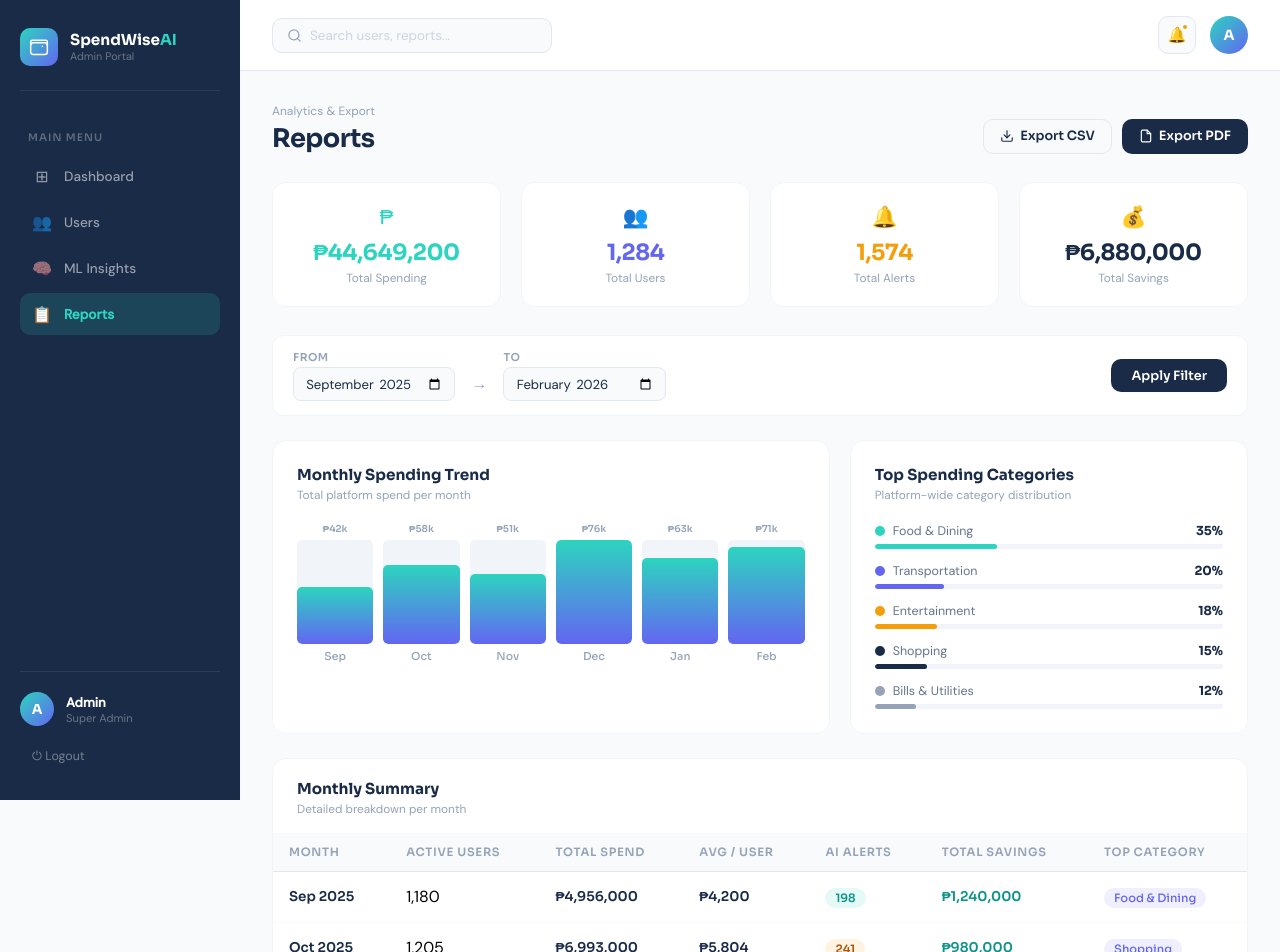
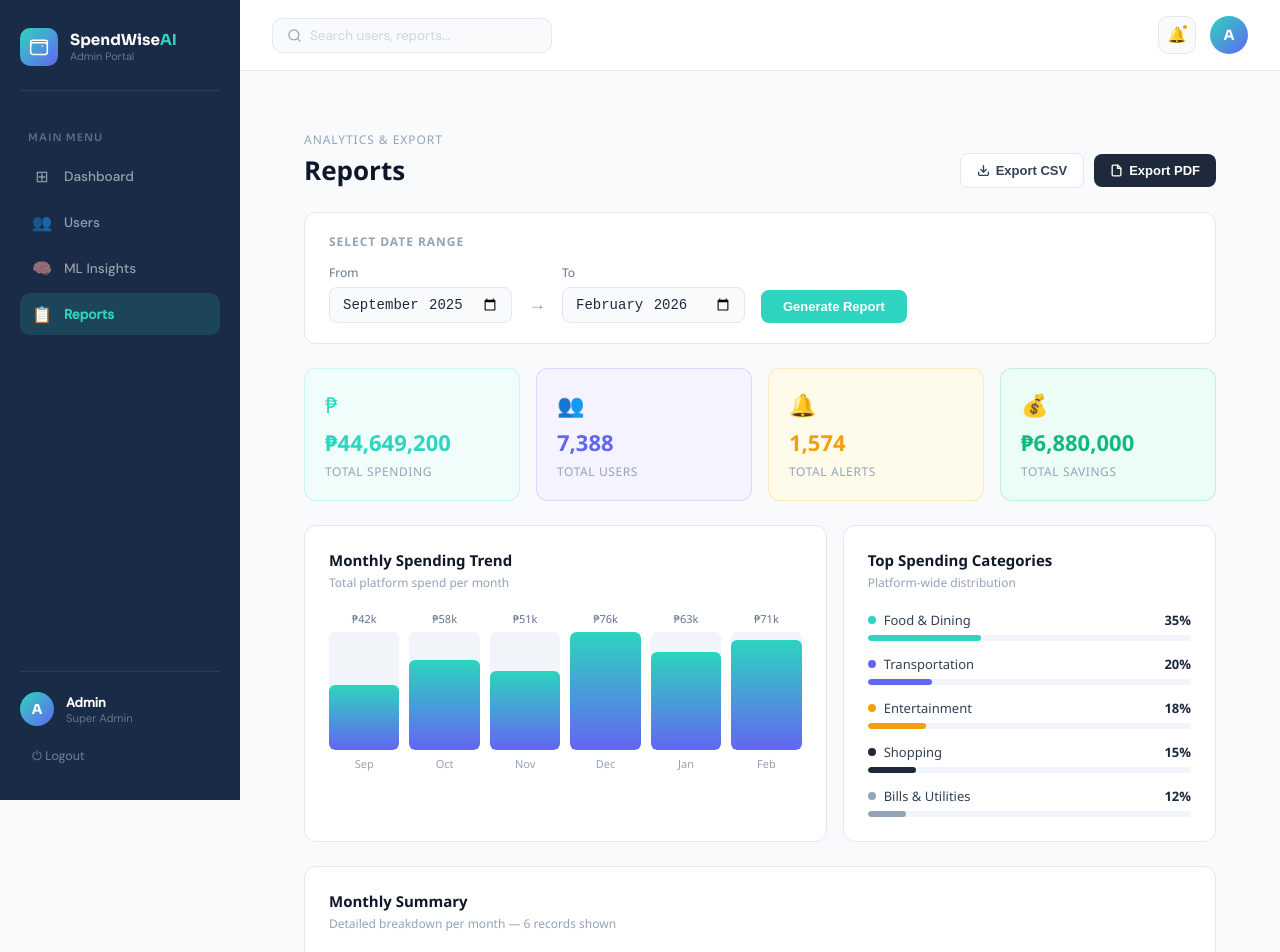
Before and after one commit to swtiekk/spendwise-ai-admin, a React (Vite) app: page /reports in a window 1280 px wide. Shown: the top 952 px of the page. Built offline with nearby package versions, Linux system fonts and the light colour scheme.

Commit message:
Added generate report button and date filter

```diff
--- a/package.json
+++ b/package.json
@@ -10,6 +10,8 @@
     "preview": "vite preview"
   },
   "dependencies": {
+    "jspdf": "^4.2.0",
+    "jspdf-autotable": "^5.0.7",
     "react": "^19.2.0",
     "react-dom": "^19.2.0",
     "react-router-dom": "^7.13.0"
--- a/src/pages/Reports.jsx
+++ b/src/pages/Reports.jsx
@@ -2,184 +2,347 @@ import { useState } from "react";
 import AdminLayout from "../components/layout/AdminLayout";
 import { mockMonthlySummary, mockSpendingData } from "../data/mockData";
 import "../styles/reports.css";
+import jsPDF from "jspdf";
+import autoTable from "jspdf-autotable";
+
+const MONTH_MAP = {
+  "Sep": "2025-09",
+  "Oct": "2025-10",
+  "Nov": "2025-11",
+  "Dec": "2025-12",
+  "Jan": "2026-01",
+  "Feb": "2026-02",
+};
 
 function Reports() {
   const [dateFrom, setDateFrom] = useState("2025-09");
   const [dateTo,   setDateTo]   = useState("2026-02");
   const [exported, setExported] = useState(false);
+  const [exportMsg, setExportMsg] = useState("");
+  const [filteredData, setFilteredData] = useState(mockMonthlySummary);
+  const [filteredChart, setFilteredChart] = useState(mockSpendingData);
+  const [hasGenerated, setHasGenerated] = useState(false);
 
-  // Filter summary by date range
-  const monthOrder = mockMonthlySummary.map((r) => r.month);
-  const filtered = mockMonthlySummary.filter((r) => {
-    const idx = monthOrder.indexOf(r.month);
-    const fromIdx = monthOrder.findIndex((m) => m.includes(dateFrom.split("-")[0]) && m.includes(
-      new Date(dateFrom + "-01").toLocaleString("en-US", { month: "short" })
-    ));
-    return true; // show all for demo
+  const generateReport = () => {
+    const from = dateFrom;
+    const to   = dateTo;
+
+    const resultTable = mockMonthlySummary.filter((row) => {
+      const d = new Date(row.month);
+      const key = `${d.getFullYear()}-${String(d.getMonth() + 1).padStart(2, "0")}`;
+      return key >= from && key <= to;
     });
+    setFilteredData(resultTable.length > 0 ? resultTable : mockMonthlySummary);
 
-  // Summary totals
-  const totalSpend   = "₱44,649,200";
-  const totalUsers   = 1284;
-  const totalAlerts  = 1574;
-  const totalSavings = "₱6,880,000";
-
-  const handleExport = (type) => {
-    setExported(true);
-    setTimeout(() => setExported(false), 2500);
+    const resultChart = mockSpendingData.filter((d) => {
+      const key = MONTH_MAP[d.month];
+      if (!key) return false;
+      return key >= from && key <= to;
+    });
+    setFilteredChart(resultChart.length > 0 ? resultChart : mockSpendingData);
+    setHasGenerated(true);
   };
 
-  const maxSpend = Math.max(...mockSpendingData.map((d) => d.amount));
+  const totalSpendNum = filteredData.reduce((sum, r) => {
+    const num = parseFloat(String(r.totalSpend).replace(/[^0-9.]/g, ""));
+    return sum + (isNaN(num) ? 0 : num);
+  }, 0);
+  const totalUsers      = filteredData.reduce((sum, r) => sum + (r.users  || 0), 0);
+  const totalAlerts     = filteredData.reduce((sum, r) => sum + (r.alerts || 0), 0);
+  const totalSavingsNum = filteredData.reduce((sum, r) => {
+    const num = parseFloat(String(r.savings).replace(/[^0-9.]/g, ""));
+    return sum + (isNaN(num) ? 0 : num);
+  }, 0);
+
+  const handleExportCSV = () => {
+    const headers = ["Month","Active Users","Total Spend","Avg / User","AI Alerts","Total Savings","Top Category"];
+    const rows = filteredData.map((r) => [r.month,r.users,r.totalSpend,r.avgSpend,r.alerts,r.savings,r.topCategory]);
+    const csv = [headers,...rows].map((row) => row.map((c) => `"${String(c).replace(/"/g,'""')}"`).join(",")).join("\n");
+    const blob = new Blob([csv],{type:"text/csv;charset=utf-8;"});
+    const url  = URL.createObjectURL(blob);
+    const link = document.createElement("a");
+    link.href=url; link.download=`SpendWise_Report_${dateFrom}_to_${dateTo}.csv`;
+    document.body.appendChild(link); link.click(); document.body.removeChild(link);
+    URL.revokeObjectURL(url);
+    setExportMsg("✓ CSV downloaded!"); setExported(true); setTimeout(()=>setExported(false),2500);
+  };
+
+  const handleExportPDF = () => {
+    const doc = new jsPDF({orientation:"landscape",unit:"pt",format:"a4"});
+    doc.setFontSize(18); doc.setTextColor(15,23,42);
+    doc.text("SpendWise AI - Monthly Report",40,40);
+    doc.setFontSize(10); doc.setTextColor(100,116,139);
+    doc.text("Analytics & Export",40,58);
+    doc.text(`Period: ${dateFrom}  ->  ${dateTo}`,40,72);
+    const kpis=[
+      {label:"TOTAL SPENDING",value:"P"+totalSpendNum.toLocaleString()},
+      {label:"TOTAL USERS",value:totalUsers.toLocaleString()},
+      {label:"TOTAL ALERTS",value:totalAlerts.toLocaleString()},
+      {label:"TOTAL SAVINGS",value:"P"+totalSavingsNum.toLocaleString()},
+    ];
+    const boxW=170,boxH=48,startX=40,startY=88,gap=12;
+    kpis.forEach((k,i)=>{
+      const x=startX+i*(boxW+gap);
+      doc.setDrawColor(226,232,240); doc.setFillColor(248,250,252);
+      doc.roundedRect(x,startY,boxW,boxH,4,4,"FD");
+      doc.setFontSize(8); doc.setTextColor(148,163,184); doc.text(k.label,x+12,startY+16);
+      doc.setFontSize(16); doc.setTextColor(15,23,42); doc.text(k.value,x+12,startY+36);
+    });
+    doc.setFontSize(12); doc.setTextColor(15,23,42); doc.text("Monthly Summary Breakdown",40,158);
+    autoTable(doc,{
+      startY:166,
+      head:[["Month","Active Users","Total Spend","Avg / User","AI Alerts","Total Savings","Top Category"]],
+      body:filteredData.map((r)=>[r.month,r.users.toLocaleString(),r.totalSpend,r.avgSpend,r.alerts,r.savings,r.topCategory]),
+      headStyles:{fillColor:[241,245,249],textColor:[71,85,105],fontSize:9,fontStyle:"bold"},
+      bodyStyles:{fontSize:10,textColor:[30,41,59]},
+      alternateRowStyles:{fillColor:[248,250,252]},
+      styles:{cellPadding:8},margin:{left:40,right:40},
+    });
+    const pageH=doc.internal.pageSize.getHeight();
+    doc.setFontSize(9); doc.setTextColor(148,163,184);
+    doc.text(`Generated by SpendWise AI Admin Panel  •  ${new Date().toLocaleDateString("en-PH",{year:"numeric",month:"long",day:"numeric"})}`,40,pageH-20);
+    doc.save(`SpendWise_Report_${dateFrom}_to_${dateTo}.pdf`);
+    setExportMsg("✓ PDF downloaded!"); setExported(true); setTimeout(()=>setExported(false),2500);
+  };
+
+  const maxSpend = Math.max(...filteredChart.map((d) => d.amount));
+  const categories = [
+    {label:"Food & Dining",pct:35,color:"#2DD4BF"},
+    {label:"Transportation",pct:20,color:"#6366F1"},
+    {label:"Entertainment",pct:18,color:"#F59E0B"},
+    {label:"Shopping",pct:15,color:"#1e293b"},
+    {label:"Bills & Utilities",pct:12,color:"#94a3b8"},
+  ];
 
   return (
     <AdminLayout>
-      <section className="rp-header">
+      <div style={styles.page}>
+
+        {/* ── Page Header ── */}
+        <div style={styles.pageHeader}>
           <div>
-          <p className="rp-header-sub">Analytics & Export</p>
-          <h2 className="rp-header-title">Reports</h2>
+            <p style={styles.pageEyebrow}>Analytics & Export</p>
+            <h2 style={styles.pageTitle}>Reports</h2>
           </div>
-        <div className="rp-export-group">
-          {exported && <span className="rp-export-toast">✓ Exported successfully!</span>}
-          <button className="rp-export-btn rp-export-btn--csv" onClick={() => handleExport("csv")}>
-            <svg width="14" height="14" viewBox="0 0 24 24" fill="none" stroke="currentColor" strokeWidth="2" strokeLinecap="round" strokeLinejoin="round">
-              <path d="M21 15v4a2 2 0 0 1-2 2H5a2 2 0 0 1-2-2v-4"/><polyline points="7 10 12 15 17 10"/><line x1="12" y1="15" x2="12" y2="3"/>
-            </svg>
-            Export CSV
+          <div style={styles.exportRow}>
+            {exported && <span style={styles.toast}>{exportMsg}</span>}
+            <button style={{...styles.btn, ...styles.btnOutline}} onClick={handleExportCSV}>
+              <DownloadIcon /> Export CSV
             </button>
-          <button className="rp-export-btn rp-export-btn--pdf" onClick={() => handleExport("pdf")}>
-            <svg width="14" height="14" viewBox="0 0 24 24" fill="none" stroke="currentColor" strokeWidth="2" strokeLinecap="round" strokeLinejoin="round">
-              <path d="M14 2H6a2 2 0 0 0-2 2v16a2 2 0 0 0 2 2h12a2 2 0 0 0 2-2V8z"/><polyline points="14 2 14 8 20 8"/>
-            </svg>
-            Export PDF
+            <button style={{...styles.btn, ...styles.btnDark}} onClick={handleExportPDF}>
+              <FileIcon /> Export PDF
             </button>
           </div>
-      </section>
+        </div>
 
-      {/* Summary KPI row */}
-      <div className="rp-kpi-row">
+        {/* ── Filter Bar ── */}
+        <div style={styles.filterCard}>
+          <p style={styles.filterLabel}>Select Date Range</p>
+          <div style={styles.filterRow}>
+            <div style={styles.filterGroup}>
+              <label style={styles.inputLabel}>From</label>
+              <input type="month" value={dateFrom} onChange={(e)=>setDateFrom(e.target.value)} style={styles.input}/>
+            </div>
+            <span style={styles.arrow}>→</span>
+            <div style={styles.filterGroup}>
+              <label style={styles.inputLabel}>To</label>
+              <input type="month" value={dateTo} onChange={(e)=>setDateTo(e.target.value)} style={styles.input}/>
+            </div>
+            <button style={{...styles.btn, ...styles.btnPrimary}} onClick={generateReport}>
+              Generate Report
+            </button>
+          </div>
+          {hasGenerated && (
+            <p style={styles.filterHint}>
+              ✓ Showing data from <strong>{dateFrom}</strong> to <strong>{dateTo}</strong>
+            </p>
+          )}
+        </div>
+
+        {/* ── KPI Cards ── */}
+        <div style={styles.kpiGrid}>
           {[
-          { label: "Total Spending",  value: totalSpend,              color: "#2DD4BF", icon: "₱" },
-          { label: "Total Users",     value: totalUsers.toLocaleString(), color: "#6366F1", icon: "👥" },
-          { label: "Total Alerts",    value: totalAlerts.toLocaleString(),color: "#F59E0B", icon: "🔔" },
-          { label: "Total Savings",   value: totalSavings,            color: "#1A2B47", icon: "💰" },
-        ].map((k, i) => (
-          <div className="rp-kpi-card" key={k.label} style={{ animationDelay: `${i * 0.07}s` }}>
-            <div className="rp-kpi-icon" style={{ color: k.color }}>{k.icon}</div>
-            <p className="rp-kpi-value" style={{ color: k.color }}>{k.value}</p>
-            <p className="rp-kpi-label">{k.label}</p>
+            {label:"Total Spending", value:"₱"+totalSpendNum.toLocaleString(), icon:"₱", color:"#2DD4BF", bg:"#f0fdfb"},
+            {label:"Total Users",    value:totalUsers.toLocaleString(),         icon:"👥", color:"#6366F1", bg:"#f5f3ff"},
+            {label:"Total Alerts",   value:totalAlerts.toLocaleString(),        icon:"🔔", color:"#F59E0B", bg:"#fffbeb"},
+            {label:"Total Savings",  value:"₱"+totalSavingsNum.toLocaleString(),icon:"💰", color:"#10b981", bg:"#ecfdf5"},
+          ].map((k)=>(
+            <div key={k.label} style={{...styles.kpiCard, background: k.bg, borderColor: k.color+"33"}}>
+              <div style={{...styles.kpiIconBox, color: k.color}}>{k.icon}</div>
+              <p style={{...styles.kpiValue, color: k.color}}>{k.value}</p>
+              <p style={styles.kpiLabel}>{k.label}</p>
             </div>
           ))}
         </div>
 
-      {/* Date Filter */}
-      <div className="rp-filter-bar">
-        <div className="rp-filter-group">
-          <label>From</label>
-          <input type="month" value={dateFrom} onChange={(e) => setDateFrom(e.target.value)} />
+        {/* ── Charts Row ── */}
+        <div style={styles.chartsRow}>
+
+          {/* Bar Chart */}
+          <div style={styles.card}>
+            <div style={styles.cardHeader}>
+              <h3 style={styles.cardTitle}>Monthly Spending Trend</h3>
+              <p style={styles.cardSub}>Total platform spend per month</p>
             </div>
-        <div className="rp-filter-divider">→</div>
-        <div className="rp-filter-group">
-          <label>To</label>
-          <input type="month" value={dateTo} onChange={(e) => setDateTo(e.target.value)} />
+            <div style={styles.barChart}>
+              {filteredChart.map((d,i)=>(
+                <div key={d.month} style={styles.barCol}>
+                  <span style={styles.barVal}>₱{(d.amount/1000).toFixed(0)}k</span>
+                  <div style={styles.barTrack}>
+                    <div style={{
+                      ...styles.barFill,
+                      height:`${(d.amount/maxSpend)*100}%`,
+                      animationDelay:`${i*0.08}s`
+                    }}/>
                   </div>
-        <button className="rp-filter-apply">Apply Filter</button>
-      </div>
-
-      {/* Chart + Table row */}
-      <div className="rp-content-grid">
-
-        {/* Trend Chart */}
-        <div className="rp-chart-box">
-          <div className="rp-chart-header">
-            <h3 className="rp-chart-title">Monthly Spending Trend</h3>
-            <p className="rp-chart-sub">Total platform spend per month</p>
-          </div>
-          <div className="rp-trend-chart">
-            {mockSpendingData.map((d, i) => (
-              <div key={d.month} className="rp-trend-col" style={{ animationDelay: `${i * 0.07}s` }}>
-                <span className="rp-trend-val">₱{(d.amount / 1000).toFixed(0)}k</span>
-                <div className="rp-trend-track">
-                  <div
-                    className="rp-trend-fill"
-                    style={{ height: `${(d.amount / maxSpend) * 100}%` }}
-                  />
-                </div>
-                <span className="rp-trend-label">{d.month}</span>
+                  <span style={styles.barLabel}>{d.month}</span>
                 </div>
               ))}
             </div>
           </div>
 
-        {/* Top categories summary */}
-        <div className="rp-chart-box">
-          <div className="rp-chart-header">
-            <h3 className="rp-chart-title">Top Spending Categories</h3>
-            <p className="rp-chart-sub">Platform-wide category distribution</p>
+          {/* Category Chart */}
+          <div style={styles.card}>
+            <div style={styles.cardHeader}>
+              <h3 style={styles.cardTitle}>Top Spending Categories</h3>
+              <p style={styles.cardSub}>Platform-wide distribution</p>
             </div>
-          <ul className="rp-cat-list">
-            {[
-              { label: "Food & Dining",     pct: 35, color: "#2DD4BF" },
-              { label: "Transportation",    pct: 20, color: "#6366F1" },
-              { label: "Entertainment",     pct: 18, color: "#F59E0B" },
-              { label: "Shopping",          pct: 15, color: "#1A2B47" },
-              { label: "Bills & Utilities", pct: 12, color: "#94a3b8" },
-            ].map((c) => (
-              <li key={c.label} className="rp-cat-item">
-                <div className="rp-cat-label-row">
-                  <span className="rp-cat-dot" style={{ background: c.color }} />
-                  <span className="rp-cat-name">{c.label}</span>
-                  <span className="rp-cat-pct">{c.pct}%</span>
+            <div style={styles.catList}>
+              {categories.map((c)=>(
+                <div key={c.label} style={styles.catItem}>
+                  <div style={styles.catRow}>
+                    <div style={{display:"flex",alignItems:"center",gap:8}}>
+                      <span style={{...styles.catDot, background:c.color}}/>
+                      <span style={styles.catName}>{c.label}</span>
                     </div>
-                <div className="rp-cat-bar">
-                  <div style={{ width: `${c.pct}%`, background: c.color }} className="rp-cat-bar-fill" />
+                    <span style={styles.catPct}>{c.pct}%</span>
                   </div>
-              </li>
+                  <div style={styles.catTrack}>
+                    <div style={{...styles.catFill, width:`${c.pct}%`, background:c.color}}/>
+                  </div>
+                </div>
               ))}
-          </ul>
+            </div>
           </div>
         </div>
 
-      {/* Monthly Summary Table */}
-      <div className="rp-table-wrap">
-        <div className="rp-table-header">
+        {/* ── Table ── */}
+        <div style={styles.card}>
+          <div style={styles.cardHeader}>
             <div>
-            <h3 className="rp-chart-title">Monthly Summary</h3>
-            <p className="rp-chart-sub">Detailed breakdown per month</p>
+              <h3 style={styles.cardTitle}>Monthly Summary</h3>
+              <p style={styles.cardSub}>Detailed breakdown per month — {filteredData.length} record{filteredData.length !== 1 ? "s" : ""} shown</p>
             </div>
           </div>
-        <table className="rp-table">
+          <div style={{overflowX:"auto"}}>
+            <table style={styles.table}>
               <thead>
                 <tr>
-              <th>Month</th>
-              <th>Active Users</th>
-              <th>Total Spend</th>
-              <th>Avg / User</th>
-              <th>AI Alerts</th>
-              <th>Total Savings</th>
-              <th>Top Category</th>
+                  {["Month","Active Users","Total Spend","Avg / User","AI Alerts","Total Savings","Top Category"].map((h)=>(
+                    <th key={h} style={styles.th}>{h}</th>
+                  ))}
                 </tr>
               </thead>
               <tbody>
-            {filtered.map((row, i) => (
-              <tr key={row.month} className="rp-table-row" style={{ animationDelay: `${i * 0.05}s` }}>
-                <td className="rp-month-cell">{row.month}</td>
-                <td>{row.users.toLocaleString()}</td>
-                <td className="rp-num">{row.totalSpend}</td>
-                <td className="rp-num">{row.avgSpend}</td>
-                <td>
-                  <span className={`rp-alert-badge ${row.alerts > 290 ? "rp-alert-badge--high" : row.alerts > 220 ? "rp-alert-badge--mid" : "rp-alert-badge--low"}`}>
-                    {row.alerts}
-                  </span>
+                {filteredData.map((row,i)=>(
+                  <tr key={row.month} style={i%2===0?styles.trEven:styles.trOdd}>
+                    <td style={{...styles.td, fontWeight:600, color:"#1e293b"}}>{row.month}</td>
+                    <td style={styles.td}>{row.users.toLocaleString()}</td>
+                    <td style={{...styles.td, color:"#0f766e", fontWeight:600}}>{row.totalSpend}</td>
+                    <td style={styles.td}>{row.avgSpend}</td>
+                    <td style={styles.td}>
+                      <span style={{
+                        ...styles.badge,
+                        background: row.alerts>290?"#fef2f2":row.alerts>220?"#fffbeb":"#f0fdf4",
+                        color:       row.alerts>290?"#dc2626":row.alerts>220?"#d97706":"#16a34a",
+                      }}>{row.alerts}</span>
                     </td>
-                <td className="rp-savings">{row.savings}</td>
-                <td><span className="rp-category-pill">{row.topCategory}</span></td>
+                    <td style={{...styles.td, color:"#059669", fontWeight:600}}>{row.savings}</td>
+                    <td style={styles.td}>
+                      <span style={styles.pill}>{row.topCategory}</span>
+                    </td>
                   </tr>
                 ))}
               </tbody>
             </table>
           </div>
+        </div>
+
+      </div>
     </AdminLayout>
   );
 }
 
+// ── Inline styles ──
+const styles = {
+  page:        { padding:"28px 32px", display:"flex", flexDirection:"column", gap:24, fontFamily:"'Segoe UI',sans-serif" },
+  pageHeader:  { display:"flex", justifyContent:"space-between", alignItems:"flex-end", flexWrap:"wrap", gap:12 },
+  pageEyebrow: { fontSize:12, color:"#94a3b8", textTransform:"uppercase", letterSpacing:"0.08em", marginBottom:4 },
+  pageTitle:   { fontSize:26, fontWeight:700, color:"#0f172a", margin:0 },
+  exportRow:   { display:"flex", alignItems:"center", gap:10 },
+  toast:       { fontSize:13, color:"#16a34a", background:"#f0fdf4", border:"1px solid #bbf7d0", borderRadius:6, padding:"6px 12px" },
+
+  btn:         { display:"flex", alignItems:"center", gap:6, padding:"9px 16px", borderRadius:8, fontSize:13, fontWeight:600, cursor:"pointer", border:"none", transition:"opacity 0.15s" },
+  btnOutline:  { background:"#fff", border:"1px solid #e2e8f0", color:"#334155" },
+  btnDark:     { background:"#1e293b", color:"#fff" },
+  btnPrimary:  { background:"#2DD4BF", color:"#fff", padding:"9px 22px" },
+
+  filterCard:  { background:"#fff", border:"1px solid #e2e8f0", borderRadius:12, padding:"20px 24px" },
+  filterLabel: { fontSize:12, fontWeight:600, color:"#94a3b8", textTransform:"uppercase", letterSpacing:"0.08em", marginBottom:14 },
+  filterRow:   { display:"flex", alignItems:"flex-end", gap:16, flexWrap:"wrap" },
+  filterGroup: { display:"flex", flexDirection:"column", gap:6 },
+  inputLabel:  { fontSize:12, color:"#64748b", fontWeight:500 },
+  input:       { padding:"8px 12px", border:"1px solid #e2e8f0", borderRadius:8, fontSize:14, color:"#1e293b", background:"#f8fafc", outline:"none" },
+  arrow:       { color:"#94a3b8", fontSize:18, paddingBottom:8 },
+  filterHint:  { marginTop:12, fontSize:13, color:"#64748b" },
+
+  kpiGrid:     { display:"grid", gridTemplateColumns:"repeat(4,1fr)", gap:16 },
+  kpiCard:     { borderRadius:12, border:"1px solid", padding:"20px", display:"flex", flexDirection:"column", gap:6 },
+  kpiIconBox:  { fontSize:22, marginBottom:2 },
+  kpiValue:    { fontSize:22, fontWeight:700, margin:0 },
+  kpiLabel:    { fontSize:12, color:"#94a3b8", margin:0, textTransform:"uppercase", letterSpacing:"0.05em" },
+
+  chartsRow:   { display:"grid", gridTemplateColumns:"1.4fr 1fr", gap:16 },
+  card:        { background:"#fff", border:"1px solid #e2e8f0", borderRadius:12, padding:"24px" },
+  cardHeader:  { marginBottom:20 },
+  cardTitle:   { fontSize:15, fontWeight:700, color:"#0f172a", margin:"0 0 4px" },
+  cardSub:     { fontSize:12, color:"#94a3b8", margin:0 },
+
+  barChart:    { display:"flex", alignItems:"flex-end", gap:10, height:160 },
+  barCol:      { flex:1, display:"flex", flexDirection:"column", alignItems:"center", gap:6, height:"100%" },
+  barVal:      { fontSize:11, color:"#64748b", fontWeight:500 },
+  barTrack:    { flex:1, width:"100%", background:"#f1f5f9", borderRadius:6, display:"flex", alignItems:"flex-end", overflow:"hidden" },
+  barFill:     { width:"100%", background:"linear-gradient(180deg,#2DD4BF,#6366F1)", borderRadius:6, transition:"height 0.6s ease" },
+  barLabel:    { fontSize:11, color:"#94a3b8", fontWeight:500 },
+
+  catList:     { display:"flex", flexDirection:"column", gap:14 },
+  catItem:     { display:"flex", flexDirection:"column", gap:6 },
+  catRow:      { display:"flex", justifyContent:"space-between", alignItems:"center" },
+  catDot:      { width:8, height:8, borderRadius:"50%", display:"inline-block" },
+  catName:     { fontSize:13, color:"#334155" },
+  catPct:      { fontSize:13, fontWeight:700, color:"#1e293b" },
+  catTrack:    { height:6, background:"#f1f5f9", borderRadius:99, overflow:"hidden" },
+  catFill:     { height:"100%", borderRadius:99, transition:"width 0.6s ease" },
+
+  table:       { width:"100%", borderCollapse:"collapse", fontSize:13 },
+  th:          { textAlign:"left", padding:"10px 14px", fontSize:11, fontWeight:600, color:"#94a3b8", textTransform:"uppercase", letterSpacing:"0.06em", borderBottom:"2px solid #f1f5f9", whiteSpace:"nowrap" },
+  td:          { padding:"12px 14px", color:"#475569", borderBottom:"1px solid #f8fafc" },
+  trEven:      { background:"#fff" },
+  trOdd:       { background:"#fafafa" },
+  badge:       { display:"inline-block", padding:"3px 10px", borderRadius:99, fontSize:12, fontWeight:600 },
+  pill:        { display:"inline-block", padding:"3px 10px", borderRadius:99, fontSize:12, background:"#f1f5f9", color:"#475569", fontWeight:500 },
+};
+
+// Simple inline SVG icons
+const DownloadIcon = () => (
+  <svg width="13" height="13" viewBox="0 0 24 24" fill="none" stroke="currentColor" strokeWidth="2.5" strokeLinecap="round" strokeLinejoin="round">
+    <path d="M21 15v4a2 2 0 0 1-2 2H5a2 2 0 0 1-2-2v-4"/><polyline points="7 10 12 15 17 10"/><line x1="12" y1="15" x2="12" y2="3"/>
+  </svg>
+);
+const FileIcon = () => (
+  <svg width="13" height="13" viewBox="0 0 24 24" fill="none" stroke="currentColor" strokeWidth="2.5" strokeLinecap="round" strokeLinejoin="round">
+    <path d="M14 2H6a2 2 0 0 0-2 2v16a2 2 0 0 0 2 2h12a2 2 0 0 0 2-2V8z"/><polyline points="14 2 14 8 20 8"/>
+  </svg>
+);
+
 export default Reports;
```
Also changed, not shown: 1 other file (tests, documents, lock files or other folders). Lines whose indentation alone changed are shown as unchanged.
